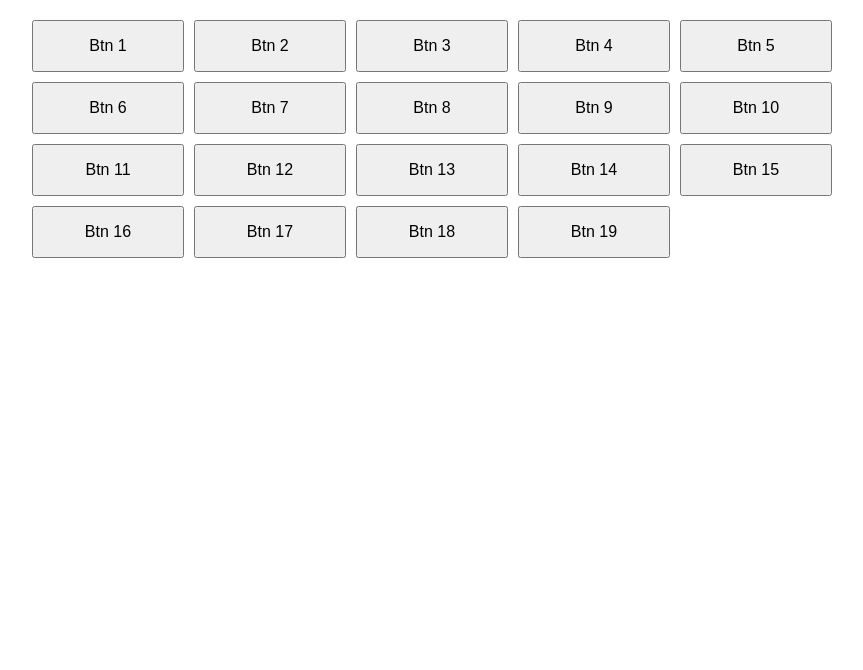
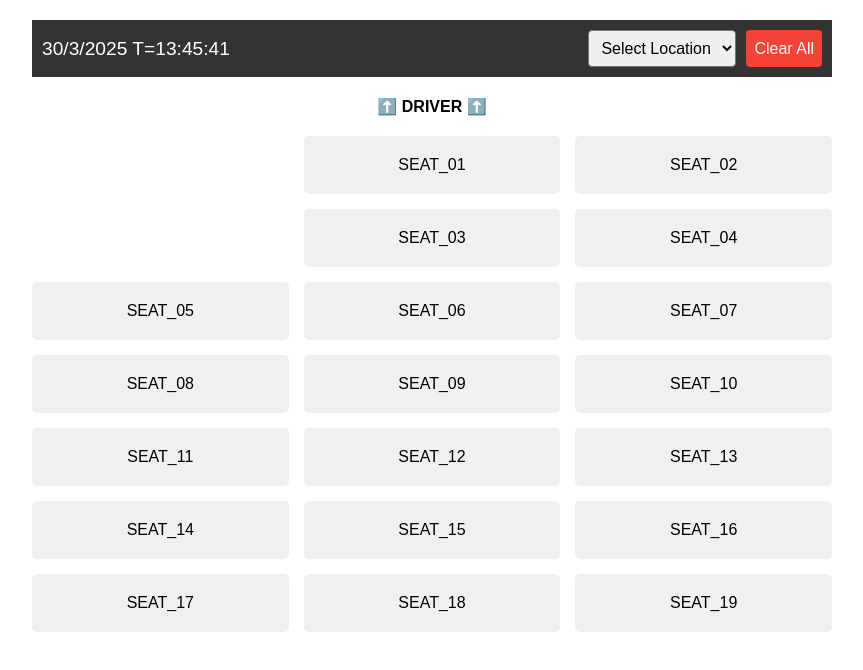
Before and after one commit to DeanKin/minibus, a website: page public/index.html in a window 1280 px wide. Shown: the whole page, without its empty margins (208-1071 px from the left). Drawn offline with Linux system fonts and the light colour scheme.

Commit message:
Add the location and seat sample

```diff
--- a/public/index.html
+++ b/public/index.html
@@ -1,30 +1,136 @@
-<!-- public/index.html -->
 <!DOCTYPE html>
 <html>
 <head>
-    <title>19 Button Grid</title>
+    <title>Minibus Seat Layout</title>
     <style>
-        .grid-container {
+        body {
+            font-family: Arial, sans-serif;
+            max-width: 800px;
+            margin: 0 auto;
+            padding: 20px;
+        }
+        .header {
+            display: flex;
+            justify-content: space-between;
+            align-items: center;
+            padding: 10px;
+            background-color: #333;
+            color: white;
+            margin-bottom: 20px;
+        }
+        .clock {
+            font-size: 1.2em;
+        }
+        .control-panel {
+            display: flex;
+            gap: 10px;
+        }
+        .location-selector, .clear-button {
+            padding: 8px;
+            font-size: 1em;
+            border-radius: 4px;
+        }
+        .clear-button {
+            background-color: #f44336;
+            color: white;
+            border: none;
+            cursor: pointer;
+        }
+        .seat-grid {
             display: grid;
-            grid-template-columns: repeat(5, 1fr);
-            gap: 10px;
-            max-width: 800px;
-            margin: 20px auto;
+            grid-template-columns: repeat(3, 1fr);
+            gap: 15px;
+            margin-bottom: 20px;
         }
-        button {
-            padding: 15px;
-            font-size: 16px;
+        .seat-row {
+            display: contents;
+        }
+        .seat {
+            padding: 20px;
+            text-align: center;
+            background-color: #f0f0f0;
+            border-radius: 5px;
+            cursor: pointer;
             transition: all 0.3s;
         }
-        button.active {
+        .seat.active {
             background-color: #4CAF50;
             color: white;
             transform: scale(0.95);
         }
+        .empty-seat {
+            visibility: hidden;
+        }
+        .driver-area {
+            text-align: center;
+            margin-bottom: 20px;
+            font-weight: bold;
+        }
     </style>
 </head>
 <body>
-    <div class="grid-container" id="buttonGrid"></div>
+    <div class="header">
+        <div class="clock" id="liveClock"></div>
+        <div class="control-panel">
+            <select class="location-selector" id="locationSelect">
+                <option value="">Select Location</option>
+                <option value="Chai Wan">Chai Wan</option>
+                <option value="Shau Kei Wan">Shau Kei Wan</option>
+                <option value="Wan Chai">Wan Chai</option>
+            </select>
+            <button class="clear-button" id="clearButton">Clear All</button>
+        </div>
+    </div>
+
+    <div class="driver-area">⬆️ DRIVER ⬆️</div>
+
+    <div class="seat-grid" id="seatGrid">
+        <!-- Row 1 - 2 seats -->
+        <div class="seat-row">
+            <div class="empty-seat"></div>
+            <div class="seat" onclick="toggleSeat(1)">SEAT_01</div>
+            <div class="seat" onclick="toggleSeat(2)">SEAT_02</div>
+
+        </div>
+
+        <!-- Row 2 - 2 seats -->
+        <div class="seat-row">
+            <div class="empty-seat"></div>
+            <div class="seat" onclick="toggleSeat(3)">SEAT_03</div>
+            <div class="seat" onclick="toggleSeat(4)">SEAT_04</div>
+
+        </div>
+
+        <!-- Row 3 - 3 seats -->
+        <div class="seat-row">
+            <div class="seat" onclick="toggleSeat(5)">SEAT_05</div>
+            <div class="seat" onclick="toggleSeat(6)">SEAT_06</div>
+            <div class="seat" onclick="toggleSeat(7)">SEAT_07</div>
+        </div>
+
+        <!-- Rows 4-7 - 3 seats each -->
+        <div class="seat-row">
+            <div class="seat" onclick="toggleSeat(8)">SEAT_08</div>
+            <div class="seat" onclick="toggleSeat(9)">SEAT_09</div>
+            <div class="seat" onclick="toggleSeat(10)">SEAT_10</div>
+        </div>
+        <div class="seat-row">
+            <div class="seat" onclick="toggleSeat(11)">SEAT_11</div>
+            <div class="seat" onclick="toggleSeat(12)">SEAT_12</div>
+            <div class="seat" onclick="toggleSeat(13)">SEAT_13</div>
+        </div>
+        <div class="seat-row">
+            <div class="seat" onclick="toggleSeat(14)">SEAT_14</div>
+            <div class="seat" onclick="toggleSeat(15)">SEAT_15</div>
+            <div class="seat" onclick="toggleSeat(16)">SEAT_16</div>
+        </div>
+        <div class="seat-row">
+            <div class="seat" onclick="toggleSeat(17)">SEAT_17</div>
+            <div class="seat" onclick="toggleSeat(18)">SEAT_18</div>
+            <div class="seat" onclick="toggleSeat(19)">SEAT_19</div>
+        </div>
+    </div>
+
     <script src="script.js"></script>
 </body>
 </html>
--- a/public/script.js
+++ b/public/script.js
@@ -1,24 +1,67 @@
-// public/script.js
+// script.js
+function updateClock() {
+    const now = new Date();
+    const timestamp = `${now.getDate()}/${now.getMonth()+1}/${now.getFullYear()} T=${now.getHours()}:${now.getMinutes()}:${now.getSeconds()}`;
+    document.getElementById('liveClock').textContent = timestamp;
+}
+
+function clearAllData() {
+    fetch('/clear', {
+        method: 'POST',
+        headers: {
+            'Content-Type': 'application/json',
+        }
+    })
+    .then(response => response.json())
+    .then(data => {
+        // Reset all seats
+        document.querySelectorAll('.seat').forEach(seat => {
+            seat.classList.remove('active');
+        });
+
+        // Reset location selector
+        document.getElementById('locationSelect').value = '';
+
+        const now = new Date();
+        const timestamp = `${now.getDate()}/${now.getMonth()+1}/${now.getFullYear()} T=${now.getHours()}:${now.getMinutes()}:${now.getSeconds()}`;
+        console.log(`[${timestamp}] All data cleared and reset`);
+    })
+    .catch(error => console.error('Error:', error));
+}
+
+function toggleSeat(seatId) {
+    const seat = event.target;
+    const locationSelect = document.getElementById('locationSelect');
+    const selectedLocation = locationSelect.value;
+
+    if (!selectedLocation) {
+        console.warn('Please select a location first!');
+        return;
+    }
+
+    fetch(`/button/${seatId}`, {
+        method: 'POST',
+        headers: {
+            'Content-Type': 'application/json',
+        },
+        body: JSON.stringify({ location: selectedLocation })
+    })
+    .then(response => response.json())
+    .then(data => {
+        seat.classList.toggle('active', data.state === 1);
+
+        const now = new Date();
+        const timestamp = `${now.getDate()}/${now.getMonth()+1}/${now.getFullYear()} T=${now.getHours()}:${now.getMinutes()}:${now.getSeconds()}`;
+
+        console.log(`[${timestamp}] Location: ${selectedLocation} | Seat ${data.button} ${data.state ? 'ON' : 'OFF'} | Total: ${data.total}`);
+    })
+    .catch(error => console.error('Error:', error));
+}
+
 window.onload = function() {
-    const container = document.getElementById('buttonGrid');
+    updateClock();
+    setInterval(updateClock, 1000);
 
-    // Create 19 buttons
-    for (let i = 1; i <= 19; i++) {
-        const button = document.createElement('button');
-        button.textContent = `Btn ${i}`;
-        button.onclick = () => toggleButton(i);
-        container.appendChild(button);
-    }
+    // Add clear button event listener
+    document.getElementById('clearButton').addEventListener('click', clearAllData);
 };
-
-function toggleButton(buttonId) {
-    const button = event.target;
-    fetch(`/button/${buttonId}`, { method: 'POST' })
-        .then(response => response.json())
-        .then(data => {
-            button.classList.toggle('active', data.state === 1);
-            const clientTime = new Date().toLocaleString();
-            console.log(`[${clientTime}] Btn ${data.button} ${data.state ? 'ON' : 'OFF'} | Total: ${data.total}`);
-        })
-        .catch(error => console.error('Error:', error));
-}
```
Also changed, not shown: server.js (+22 -9 lines).
